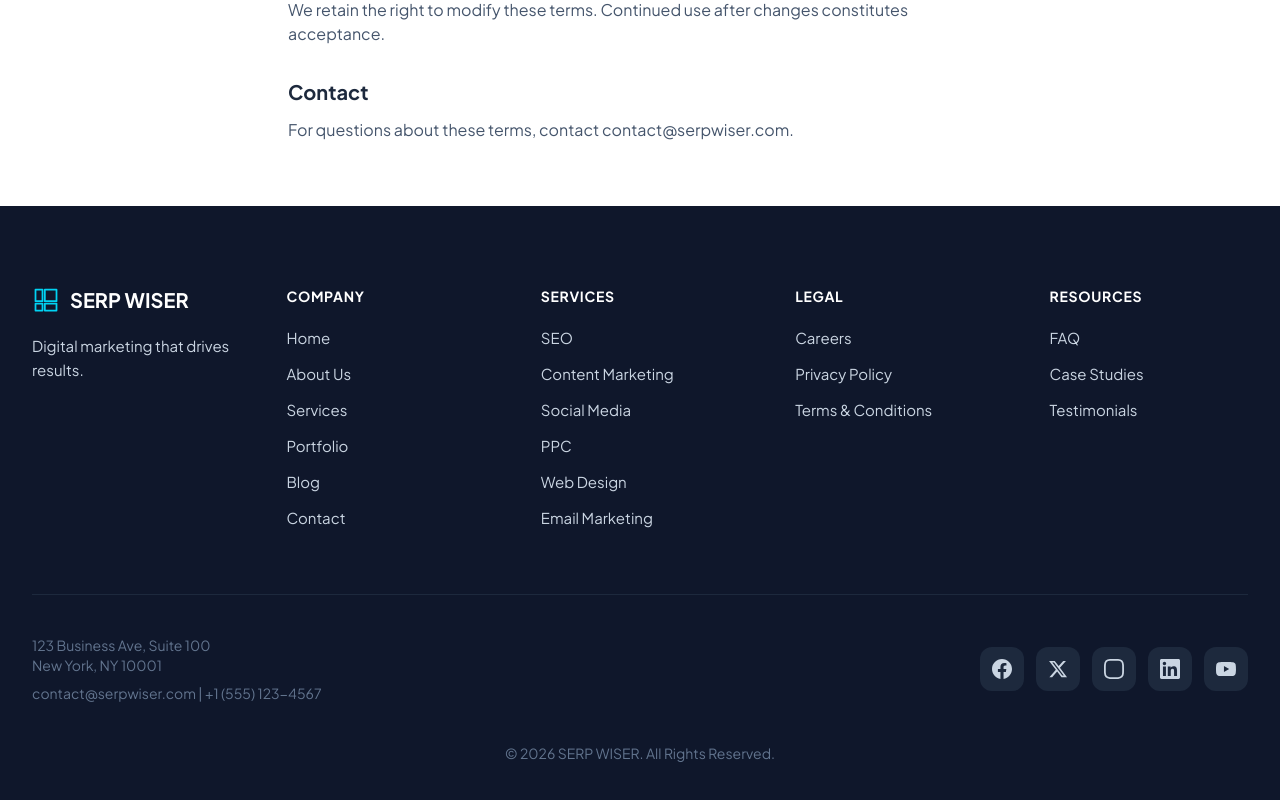
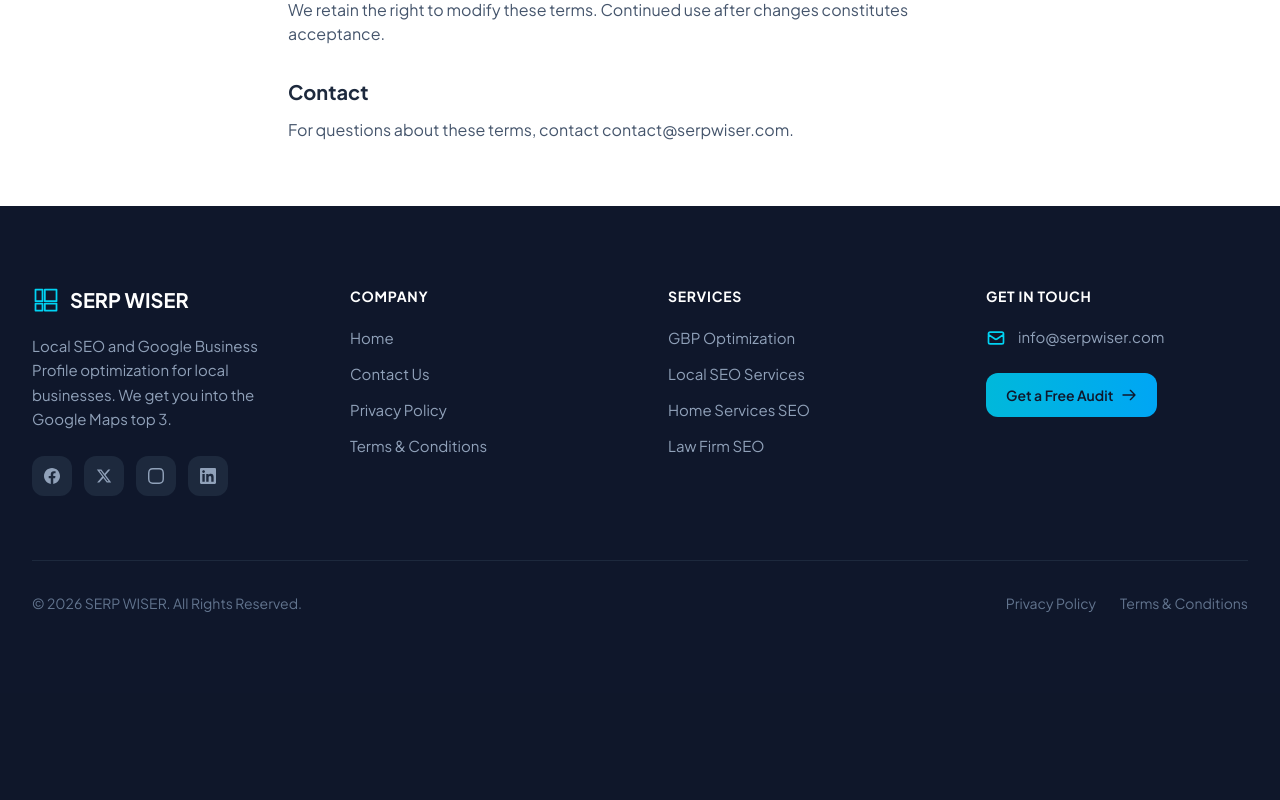
Before and after one commit to abubakar10/serpwiser, a React (Vite) app: page /terms in a window 1280 px wide. Shown: the part 432-1232 px from the top of the page. After the commit the page ends 1125 px from the top, so only its background shows below. Built offline with nearby package versions, Linux system fonts and the light colour scheme; no server answers.

Commit message:
Update Footer.jsx

```diff
--- a/src/components/Footer.jsx
+++ b/src/components/Footer.jsx
@@ -1,33 +1,17 @@
 import { Link } from "react-router-dom";
 
-const quickLinks = [
+const companyLinks = [
   { label: "Home", to: "/" },
-  { label: "About Us", to: "/#about" },
-  { label: "Services", to: "/#what-we-do" },
-  { label: "Portfolio", to: "/case-study" },
-  { label: "Blog", to: "/#blog" },
-  { label: "Contact", to: "/contact" },
-];
-
-const serviceLinks = [
-  { label: "SEO", to: "/services/seo" },
-  { label: "Content Marketing", to: "/services/content-marketing" },
-  { label: "Social Media", to: "/services/social-media" },
-  { label: "PPC", to: "/services/ppc" },
-  { label: "Web Design", to: "/services/website-development" },
-  { label: "Email Marketing", to: "/services/email-marketing" },
-];
-
-const companyLinks = [
-  { label: "Careers", to: "/#careers" },
+  { label: "Contact Us", to: "/contact" },
   { label: "Privacy Policy", to: "/privacy" },
   { label: "Terms & Conditions", to: "/terms" },
 ];
 
-const resourceLinks = [
-  { label: "FAQ", to: "/#faq" },
-  { label: "Case Studies", to: "/case-study" },
-  { label: "Testimonials", to: "/#testimonials" },
+const serviceLinks = [
+  { label: "GBP Optimization", to: "/gbp-optimization" },
+  { label: "Local SEO Services", to: "/local-seo" },
+  { label: "Home Services SEO", to: "/home-services" },
+  { label: "Law Firm SEO", to: "/law-firms" },
 ];
 
 const socials = [
@@ -35,14 +19,14 @@
   { name: "Twitter", href: "#", icon: "M18.244 2.25h3.308l-7.227 8.26 8.502 11.24H16.17l-5.214-6.817L4.99 21.75H1.68l7.73-8.835L1.254 2.25H8.08l4.713 6.231zm-1.161 17.52h1.833L7.084 4.126H5.117z" },
   { name: "Instagram", href: "#", icon: "M12 2.163c3.204 0 3.584.012 4.85.07 3.252.148 4.771 1.691 4.919 4.919.058 1.265.069 1.645.069 4.849 0 3.205-.012 3.584-.069 4.849-.149 3.225-1.664 4.771-4.919 4.919-1.266.058-1.644.07-4.85.07-3.204 0-3.584-.012-4.849-.07-3.26-.149-4.771-1.699-4.919-4.92-.058-1.265-.07-1.644-.07-4.849 0-3.204.013-3.583.07-4.849.149-3.227 1.664-4.771 4.919-4.919 1.266-.057 1.645-.069 4.849-.069zM12 0C8.741 0 8.333.014 7.053.072 2.695.272.273 2.69.073 7.052.014 8.333 0 8.741 0 12c0 3.259.014 3.668.072 4.948.2 4.358 2.618 6.78 6.98 6.98C8.333 23.986 8.741 24 12 24c3.259 0 3.668-.014 4.948-.072 4.354-.2 6.782-2.618 6.979-6.98.059-1.28.073-1.689.073-4.948 0-3.259-.014-3.667-.072-4.947-.196-4.354-2.617-6.78-6.979-6.98C15.668.014 15.259 0 12 0z" },
   { name: "LinkedIn", href: "#", icon: "M20.447 20.452h-3.554v-5.569c0-1.328-.027-3.037-1.852-3.037-1.853 0-2.136 1.445-2.136 2.939v5.667H9.351V9h3.414v1.561h.046c.477-.9 1.637-1.85 3.37-1.85 3.601 0 4.267 2.37 4.267 5.455v6.286zM5.337 7.433c-1.144 0-2.063-.926-2.063-2.065 0-1.138.92-2.063 2.063-2.063 1.14 0 2.064.925 2.064 2.063 0 1.139-.925 2.065-2.064 2.065zm1.782 13.019H3.555V9h3.564v11.452zM22.225 0H1.771C.792 0 0 .774 0 1.729v20.542C0 23.227.792 24 1.771 24h20.451C23.2 24 24 23.227 24 22.271V1.729C24 .774 23.2 0 22.222 0h.003z" },
-  { name: "YouTube", href: "#", icon: "M23.498 6.186a3.016 3.016 0 0 0-2.122-2.136C19.505 3.545 12 3.545 12 3.545s-7.505 0-9.377.505A3.017 3.017 0 0 0 .502 6.186C0 8.07 0 12 0 12s0 3.93.502 5.814a3.016 3.016 0 0 0 2.122 2.136c1.871.505 9.376.505 9.376.505s7.505 0 9.377-.505a3.015 3.015 0 0 0 2.122-2.136C24 15.93 24 12 24 12s0-3.93-.502-5.814zM9.545 15.568V8.432L15.818 12l-6.273 3.568z" },
 ];
 
 export default function Footer() {
   return (
     <footer className="bg-slate-900 text-slate-300">
       <div className="max-w-7xl mx-auto px-4 sm:px-6 lg:px-8 py-16 md:py-20">
-        <div className="grid grid-cols-1 md:grid-cols-2 lg:grid-cols-5 gap-10 lg:gap-14">
+        <div className="grid grid-cols-1 md:grid-cols-2 lg:grid-cols-4 gap-10 lg:gap-14">
+
           <div className="lg:col-span-1">
             <Link to="/" className="flex items-center gap-2.5 mb-5" aria-label="SERP Wiser home">
               <svg className="w-7 h-7 text-cyan-400 shrink-0" fill="none" stroke="currentColor" viewBox="0 0 24 24" aria-hidden="true" width="28" height="28">
@@ -50,81 +34,79 @@
               </svg>
               <span className="font-bold text-xl text-white">SERP WISER</span>
             </Link>
-            <p className="text-slate-300 text-[15px] leading-relaxed">Digital marketing that drives results.</p>
+            <p className="text-slate-400 text-[15px] leading-relaxed mb-6">
+              Local SEO and Google Business Profile optimization for local businesses. We get you into the Google Maps top 3.
+            </p>
+            <div className="flex gap-3">
+              {socials.map((s) => (
+                <a key={s.name} href={s.href} className="w-10 h-10 rounded-xl bg-slate-800 flex items-center justify-center text-slate-400 hover:bg-slate-700 hover:text-white transition-all duration-200" aria-label={s.name}>
+                  <svg className="w-4 h-4" fill="currentColor" viewBox="0 0 24 24">
+                    <path d={s.icon} />
+                  </svg>
+                </a>
+              ))}
+            </div>
           </div>
+
           <div>
             <h2 className="font-bold text-white mb-5 text-sm uppercase tracking-wider">Company</h2>
             <ul className="space-y-3">
-              {quickLinks.map((link) => (
+              {companyLinks.map((link) => (
                 <li key={link.to}>
-                  <Link to={link.to} className="text-slate-300 hover:text-white text-[15px] transition-colors">
+                  <Link to={link.to} className="text-slate-400 hover:text-white text-[15px] transition-colors">
                     {link.label}
                   </Link>
                 </li>
               ))}
             </ul>
           </div>
+
           <div>
             <h2 className="font-bold text-white mb-5 text-sm uppercase tracking-wider">Services</h2>
             <ul className="space-y-3">
               {serviceLinks.map((link) => (
                 <li key={link.to}>
-                  <Link to={link.to} className="text-slate-300 hover:text-white text-[15px] transition-colors">
+                  <Link to={link.to} className="text-slate-400 hover:text-white text-[15px] transition-colors">
                     {link.label}
                   </Link>
                 </li>
               ))}
             </ul>
           </div>
+
           <div>
-            <h2 className="font-bold text-white mb-5 text-sm uppercase tracking-wider">Legal</h2>
-            <ul className="space-y-3">
-              {companyLinks.map((link) => (
-                <li key={link.to}>
-                  <Link to={link.to} className="text-slate-300 hover:text-white text-[15px] transition-colors">
-                    {link.label}
-                  </Link>
-                </li>
-              ))}
-            </ul>
-          </div>
-          <div>
-            <h2 className="font-bold text-white mb-5 text-sm uppercase tracking-wider">Resources</h2>
-            <ul className="space-y-3">
-              {resourceLinks.map((link) => (
-                <li key={link.to}>
-                  <Link to={link.to} className="text-slate-300 hover:text-white text-[15px] transition-colors">
-                    {link.label}
-                  </Link>
-                </li>
-              ))}
-            </ul>
+            <h2 className="font-bold text-white mb-5 text-sm uppercase tracking-wider">Get In Touch</h2>
+            <div className="space-y-4">
+              <div className="flex items-start gap-3">
+                <svg className="w-5 h-5 text-cyan-400 shrink-0 mt-0.5" fill="none" stroke="currentColor" viewBox="0 0 24 24">
+                  <path strokeLinecap="round" strokeLinejoin="round" strokeWidth={2} d="M3 8l7.89 5.26a2 2 0 002.22 0L21 8M5 19h14a2 2 0 002-2V7a2 2 0 00-2-2H5a2 2 0 00-2 2v10a2 2 0 002 2z" />
+                </svg>
+                <a href="mailto:info@serpwiser.com" className="text-slate-400 hover:text-white transition-colors text-[15px]">
+                  info@serpwiser.com
+                </a>
+              </div>
+              <div className="pt-2">
+                <Link
+                  to="/contact"
+                  className="inline-flex items-center gap-2 px-5 py-3 rounded-xl bg-gradient-to-r from-cyan-500 to-sky-500 text-slate-900 font-semibold text-sm hover:from-cyan-400 hover:to-sky-400 transition-all duration-200 hover:-translate-y-0.5"
+                >
+                  Get a Free Audit
+                  <svg className="w-4 h-4" fill="none" stroke="currentColor" viewBox="0 0 24 24">
+                    <path strokeLinecap="round" strokeLinejoin="round" strokeWidth={2} d="M14 5l7 7m0 0l-7 7m7-7H3" />
+                  </svg>
+                </Link>
+              </div>
+            </div>
           </div>
         </div>
-        <div className="mt-16 pt-10 border-t border-slate-800 flex flex-col md:flex-row justify-between items-center gap-6">
-          <div className="text-slate-500 text-sm text-center md:text-left">
-            <p>123 Business Ave, Suite 100</p>
-            <p>New York, NY 10001</p>
-            <p className="mt-2">contact@serpwiser.com | +1 (555) 123-4567</p>
-          </div>
-          <div className="flex gap-3">
-            {socials.map((s) => (
-              <a
-                key={s.name}
-                href={s.href}
-                className="w-11 h-11 rounded-xl bg-slate-800 flex items-center justify-center text-slate-300 hover:bg-slate-700 hover:text-white transition-all duration-200"
-                aria-label={s.name}
-              >
-                <svg className="w-5 h-5" fill="currentColor" viewBox="0 0 24 24">
-                  <path d={s.icon} />
-                </svg>
-              </a>
-            ))}
+
+        <div className="mt-16 pt-8 border-t border-slate-800 flex flex-col md:flex-row justify-between items-center gap-4">
+          <p className="text-slate-500 text-sm">© 2026 SERP WISER. All Rights Reserved.</p>
+          <div className="flex gap-6 text-sm">
+            <Link to="/privacy" className="text-slate-500 hover:text-slate-300 transition-colors">Privacy Policy</Link>
+            <Link to="/terms" className="text-slate-500 hover:text-slate-300 transition-colors">Terms & Conditions</Link>
           </div>
         </div>
-        <p className="mt-10 text-center text-slate-500 text-sm">
-          © 2026 SERP WISER. All Rights Reserved.
-        </p>
       </div>
     </footer>
   );
```
